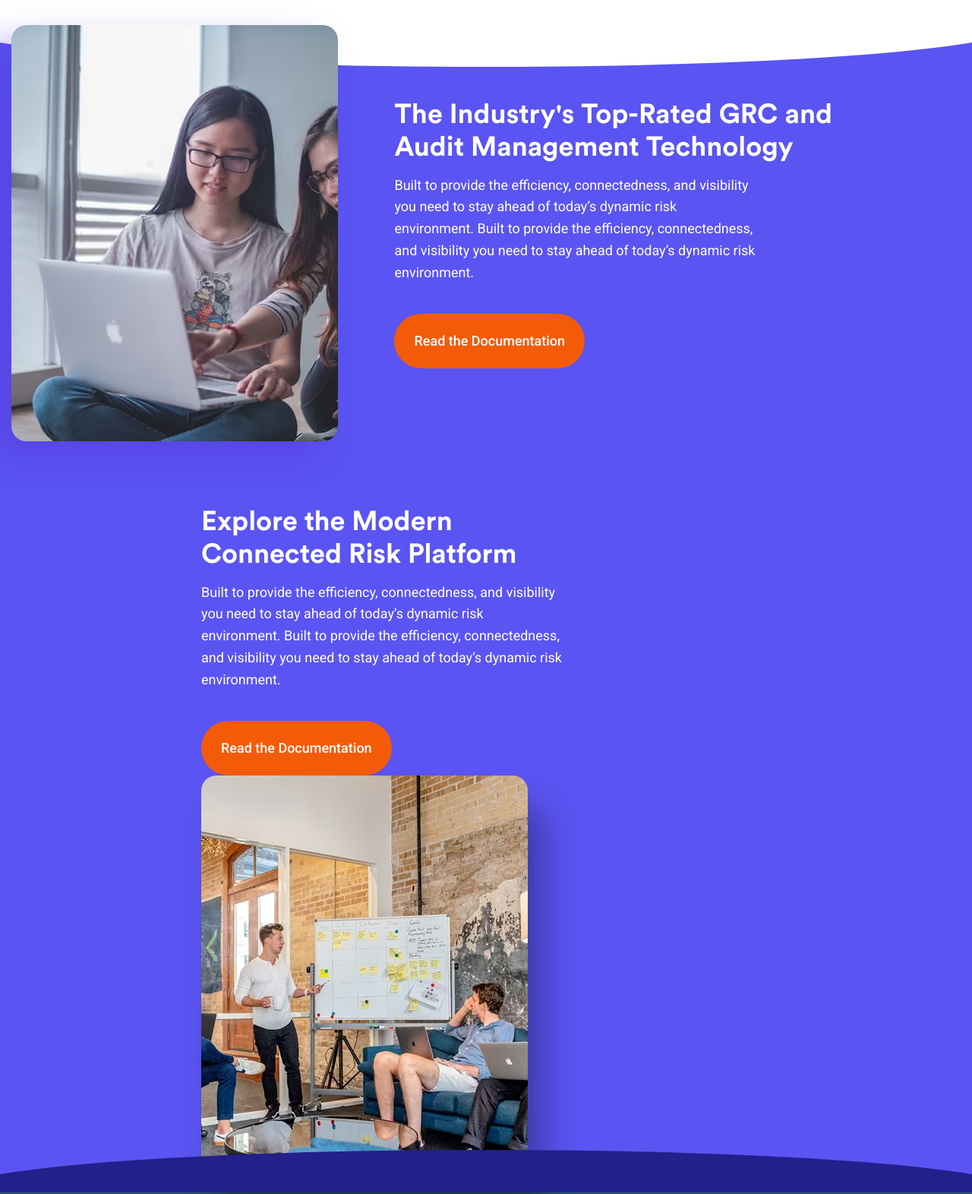
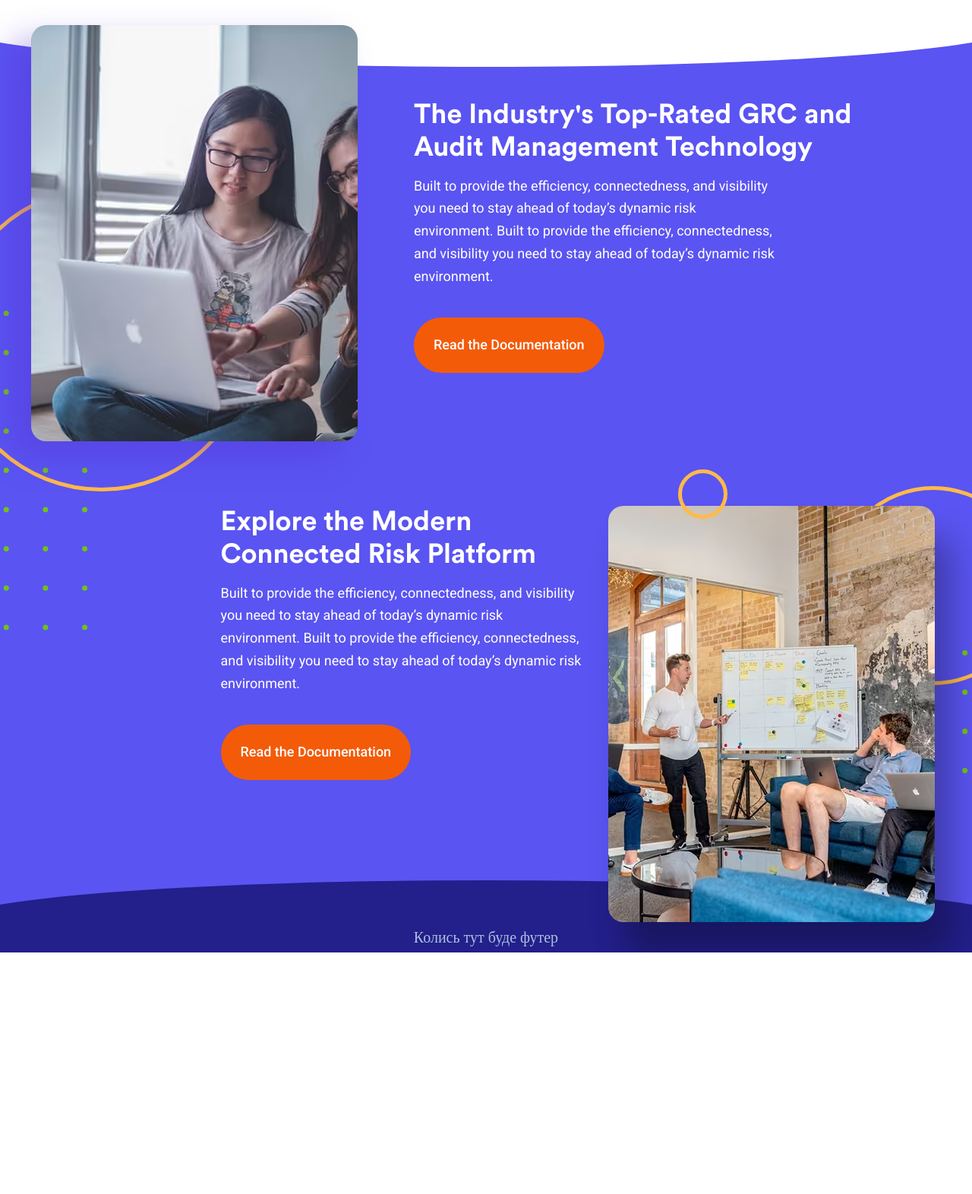
Before and after one commit to koshelievaa/homeworks, a plain HTML site: page lesson_10/index.html in a window 1280 px wide. Shown: the part 540-2112 px from the top of the page at 76% size. After the commit the page ends 1794 px from the top, so only its background shows below. Drawn offline with Linux system fonts and the light colour scheme.

Commit message:
finished: homework #3

```diff
--- a/lesson_10/css/style.css
+++ b/lesson_10/css/style.css
@@ -22,12 +22,12 @@
     font-size: 20px;
     text-align: center;
     padding: 10px;
-    background-color: #284D79;
+    background-color: #231f8b;
     color: #ABC0DF;
 }
 
 [class*="__container"] {
-    max-width: 1329px;
+    max-width: 1229px;
     width: 100%;
     margin: 0 auto;
     padding-left: 15px;
@@ -194,6 +194,7 @@
 
 .technology {
     padding-bottom: 85px;
+    position: relative;
 }
 
 .technology__image {
@@ -208,11 +209,13 @@
 .technology__image img {
     border-radius: 20px;
     box-shadow: -25px 20px 44px 0px rgba(84, 48, 209, 0.40);
+    position: relative;
+    z-index: 2;
 }
 
 .text-technology {
     display: inline-block;
-    margin-top: 97px;
+    padding-top: 97px;
 }
 
 .text-technology__title,
@@ -235,6 +238,7 @@
     max-width: 480px;
     width: 100%;
     margin-bottom: 39px;
+    line-height: 1.66;
 }
 
 .text-technology__link,
@@ -247,6 +251,10 @@
 
 .platform {
     margin-left: 250px;
+    position: relative;
+}
+
+.text-platform {
     display: inline-block;
 }
 
@@ -261,4 +269,76 @@
 .platform__image img {
     border-radius: 20px;
     box-shadow: 22px 42px 44px 0px rgba(0, 0, 0, 0.30);
+    position: relative;
+    z-index: 2;
 }
+
+.text-technology__link:hover,
+.text-platform__link:hover {
+    background: #FFF;
+    color: #F35B09;
+}
+
+.technology__image::before,
+.platform__image::before {
+    content: '';
+    position: absolute;
+    border-radius: 50%;
+    border: 5px solid #FFBA49;
+    z-index: 1;
+}
+
+.technology__image::before {
+    left: -25.11%;
+    bottom: -12%;
+    width: 401px;
+    height: 401px;
+}
+
+.technology__image::after {
+    top: 25.04%;
+    left: -29.76%;
+}
+
+.technology__image::after,
+.platform__image::after {
+    content: '';
+    position: absolute;
+    border-radius: 50%;
+    border: 5px solid #FFBA49;
+    width: 65px;
+    height: 65px;
+    z-index: 3;
+}
+
+.platform__image::before {
+    top: -4.74%;
+    right: -30%;
+    width: 262px;
+    height: 262px;
+}
+
+.platform__image::after {
+    top: -8.759%;
+    left: 21.395%;
+}
+
+.technology::before {
+    content: '';
+    position: absolute;
+    background: url('../img/dots-left.svg') 0 0 no-repeat;
+    width: 200px;
+    height: 458px;
+    top: 59.3%;
+    left: -7.33%;
+}
+
+.platform::before {
+    content: '';
+    position: absolute;
+    background: url('../img/dots-right.svg') 0 0 no-repeat;
+    width: 458px;
+    height: 200px;
+    top: 34.671%;
+    right: -18.54%;
+}
--- a/lesson_10/index.html
+++ b/lesson_10/index.html
@@ -61,8 +61,7 @@
                 <div class="business">
                     <div class="business__container">
                         <div class="business__content technology">
-                            <div class="technology__image">
-                                <picture>
+                            <picture class="technology__image">
                                 <source
                                     srcset="img/girl-1x.avif 1x, img/girl-2x.avif 2x, img/girl-3x.avif 3x"
                                     type="image/avif">
@@ -70,7 +69,7 @@
                                     alt="Two young women sitting on the floor, focused on a laptop, engaged in conversation and sharing ideas.
                                     ">
                             </picture>
-                            </div>
+
                             <div class="technology__text text-technology">
                                 <h2 class="text-technology__title">The
                                     Industry's
@@ -105,7 +104,6 @@
                                 <a class="text-platform__link" href="#">Read the
                                     Documentation</a>
                             </div>
-                            <div>
                             <picture class="platform__image">
                                 <source
                                     srcset="img/presentation-1x.avif 1x, img/presentation-2x.avif 2x, img/presentation-3x.avif 3x"
@@ -113,7 +111,6 @@
                                 <img src="img/presentation-1x.avif"
                                     alt="A diverse group of people collaborating around a table, each using a laptop for discussion and teamwork.">
                             </picture>
-                            </div>
                         </div>
                     </div>
                 </div>
```
Also changed, not shown: lesson_10/img/dots-left.svg (added), lesson_10/img/dots-right.svg (added). Lines whose indentation alone changed are shown as unchanged.
